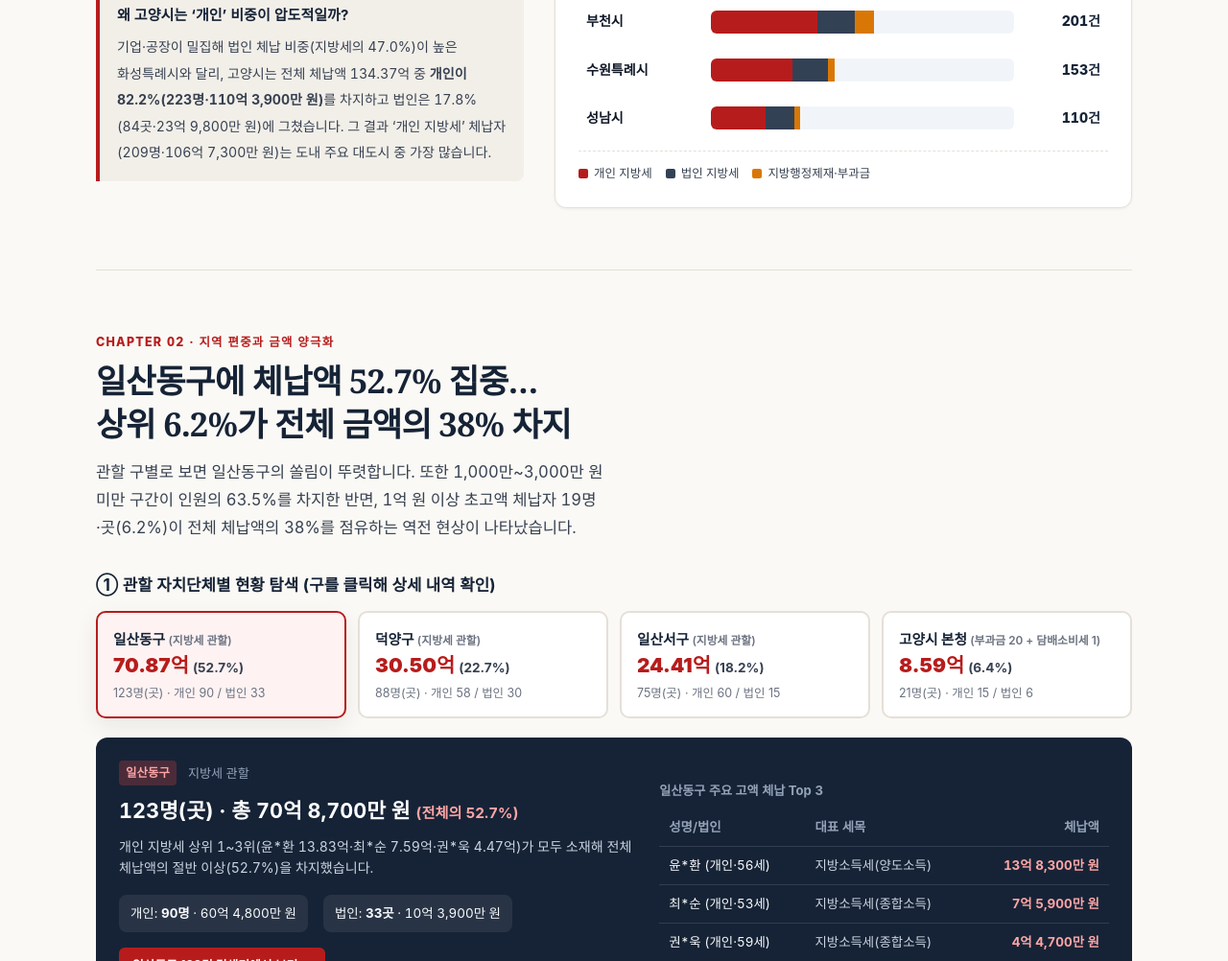
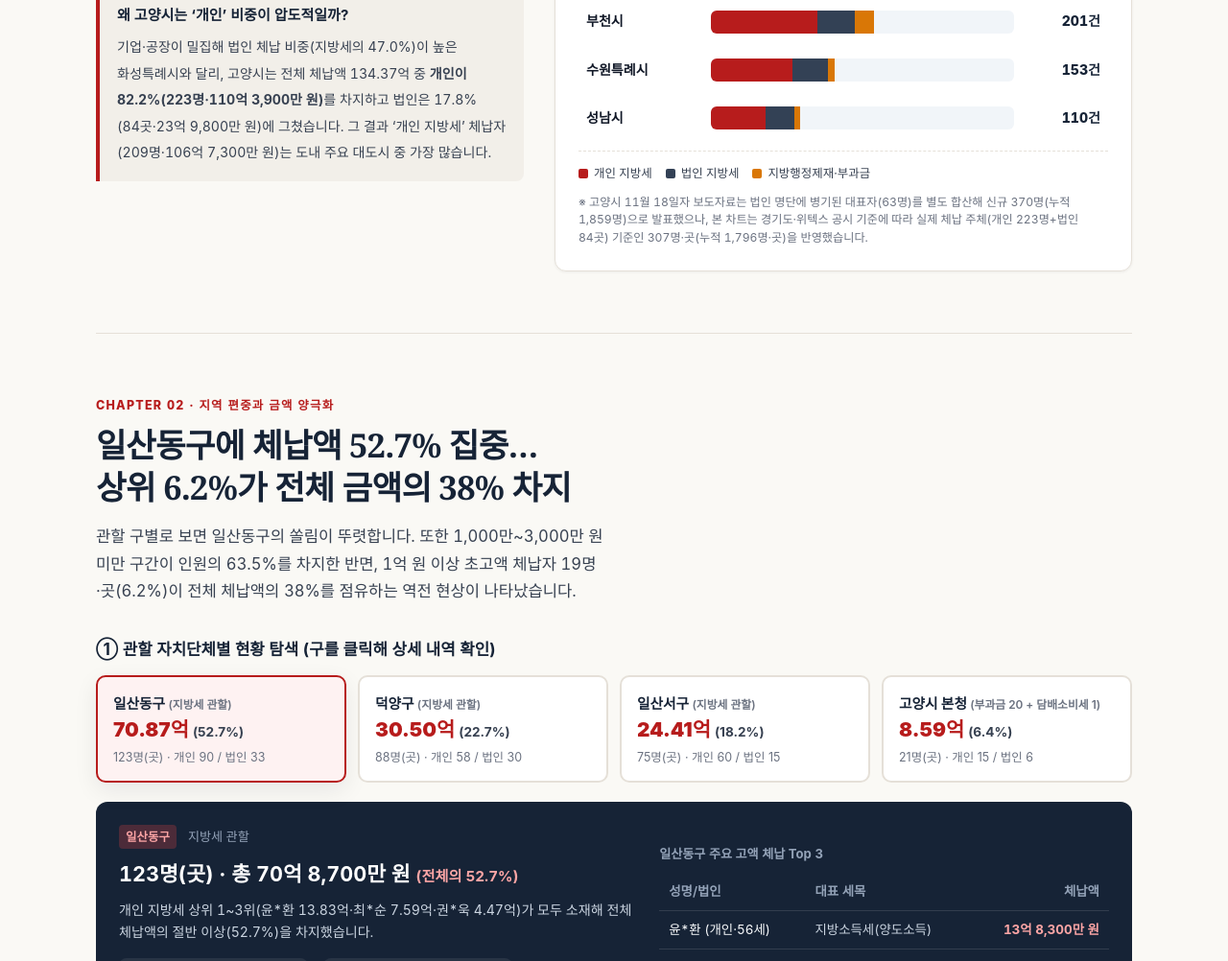
Before and after one commit to nandozil/tax, a plain HTML site: page index.html in a window 1280 px wide. Shown: the part 1718-2720 px from the top of the page at 96% size. Drawn offline with Linux system fonts and the light colour scheme; a web font is replaced by a local one.

Commit message:
Update index.html

```diff
--- a/index.html
+++ b/index.html
@@ -1817,6 +1817,9 @@
           </div>
           <div id="city-chart-body"></div>
           <div class="legend" id="city-chart-legend"></div>
+          <p style="font-size:0.76rem;color:var(--ink-muted);margin:10px 0 0;line-height:1.55;">
+            ※ 고양시 11월 18일자 보도자료는 법인 명단에 병기된 대표자(63명)를 별도 합산해 신규 370명(누적 1,859명)으로 발표했으나, 본 차트는 경기도·위텍스 공시 기준에 따라 실제 체납 주체(개인 223명+법인 84곳) 기준인 307명·곳(누적 1,796명·곳)을 반영했습니다.
+          </p>
         </div>
       </div>
     </section>
```
